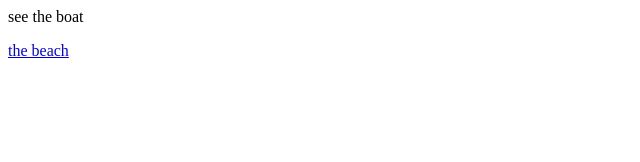
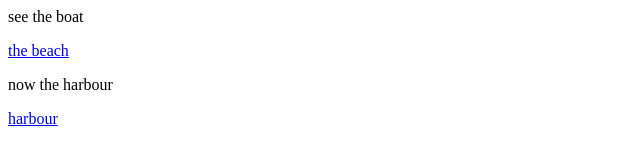
Before and after one commit to eemonislame/eemon, a plain HTML site: page index.html in a window 1280 px wide. Shown: the whole page, without its empty margins (0-640 px from the left). Drawn offline with Linux system fonts and the light colour scheme.

Commit message:
Update index.html

```diff
--- a/index.html
+++ b/index.html
@@ -2,5 +2,7 @@
   <body>
     <p>see the boat</p>
     <a href="boat1.html"> the beach</a>
+    <br><p>now the harbour</p>
+    <a href="harbour.html"> harbour</a>
   </body>
 </html>
```
